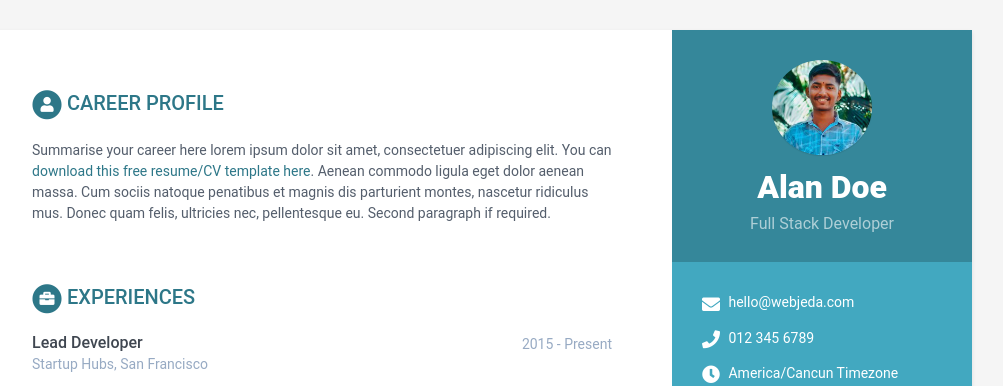
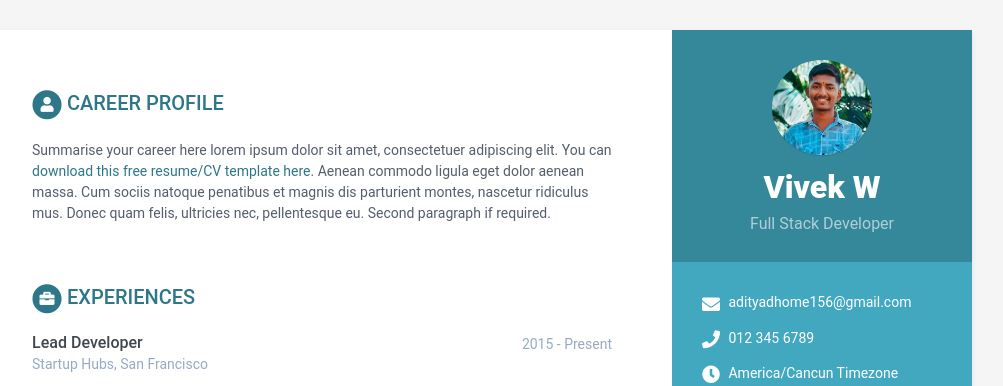
Before and after one commit to adityadhome/adityadhome.github.io, a Jekyll site: the page built from index.html, in a window 1280 px wide and 900 px high. Shown: the top 386 px of the window, without its empty margins (168-1171 px from the left). Built offline with Jekyll 4.4.1, drawn with Linux system fonts in a browser that asks for light colours.

Commit message:
Update data.yml

```diff
--- a/_data/data.yml
+++ b/_data/data.yml
@@ -8,12 +8,12 @@ sidebar:
     education: True # set to False if you want education in main section instead of in sidebar
 
     # Profile information
-    name: Alan Doe
+    name: Vivek W
     tagline: Full Stack Developer
     avatar: profile.png  #place a 100x100 picture inside /assets/images/ folder and provide the name of the file below
 
     # Sidebar links
-    email: hello@webjeda.com
+    email: adityadhome156@gmail.com
     phone: 012 345 6789
     timezone: America/Cancun Timezone
     citizenship:
```
